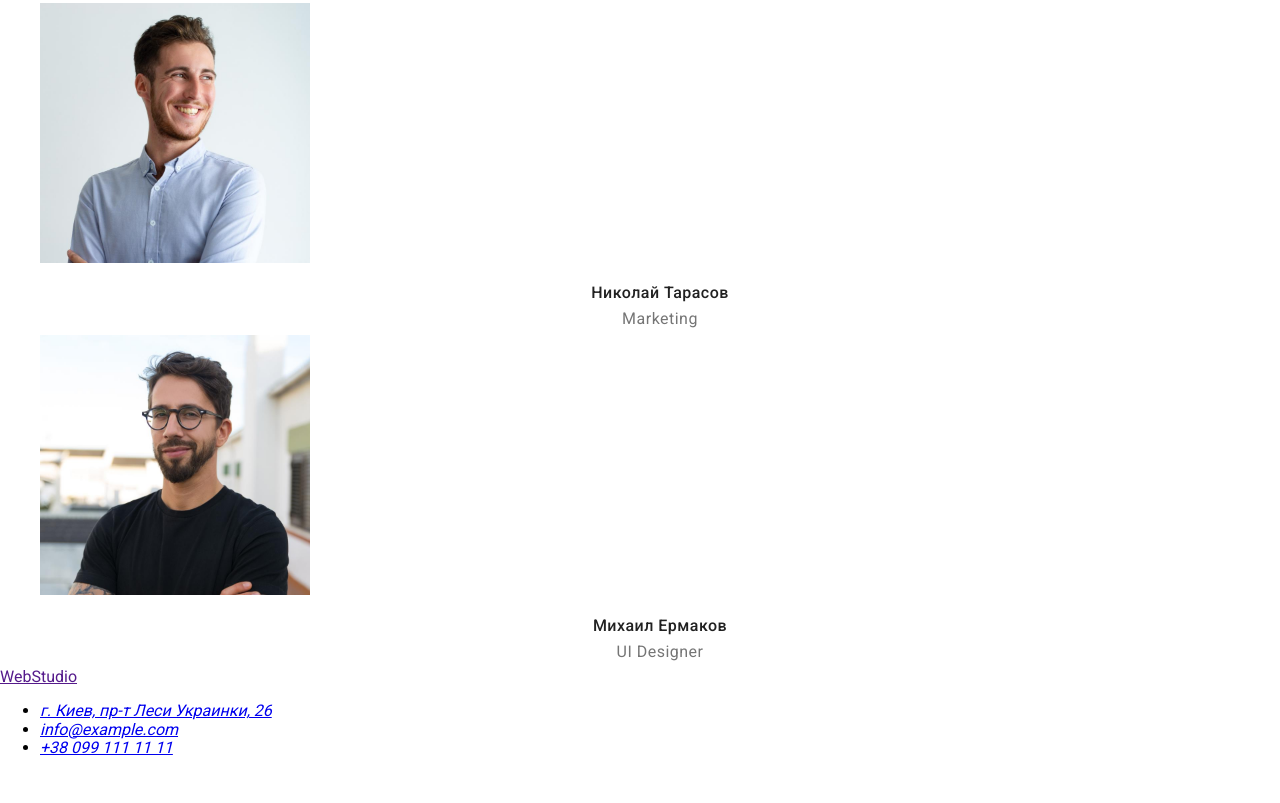
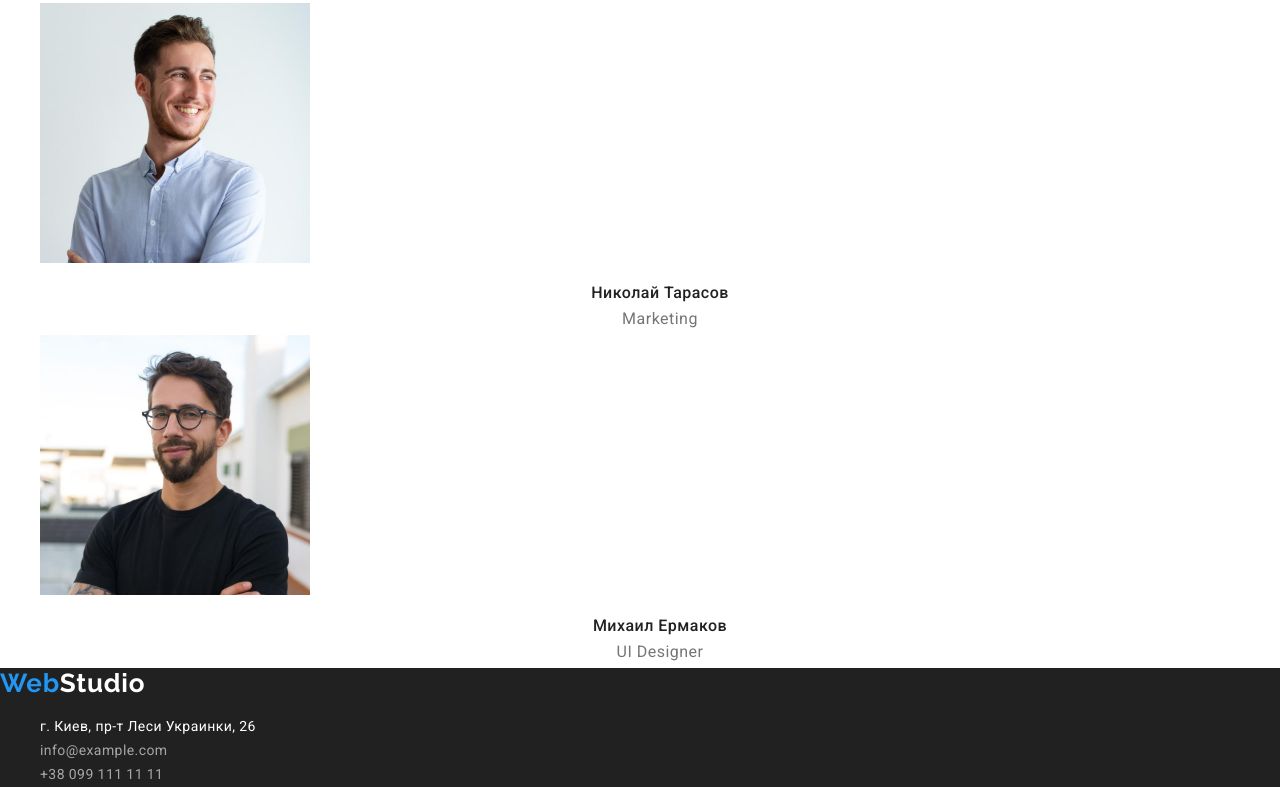
Before and after one commit to miklukha/goit-markup-hw-02, a plain HTML site: page index.html in a window 1280 px wide. Shown: the part 2359-3162 px from the top of the page. Before the commit the page ends 3132 px from the top, so only its background shows below. Drawn offline with nearby package versions, Linux system fonts and the light colour scheme.

Commit message:
make footer

```diff
--- a/css/styles.css
+++ b/css/styles.css
@@ -48,6 +48,10 @@ body {
   color: var(--additional-color);
 }
 
+.logo-light {
+  color: var(--second-text-color);
+}
+
 .section-title {
   font-weight: 700;
   font-size: 36px;
@@ -92,7 +96,7 @@ body {
 /*------HERO------*/
 
 .hero {
-  background-color: var(--second-title-color);
+  background-color: var(--third-text-color);
 }
 
 .hero-title {
@@ -158,3 +162,26 @@ body {
   letter-spacing: 0.03em;
   color: var(--first-text-color);
 }
+
+/*------FOOTER------*/
+.footer {
+  background-color: var(--third-text-color);
+}
+
+.address-location {
+  font-style: normal;
+  font-weight: normal;
+  font-size: 14px;
+  line-height: 1.71;
+  letter-spacing: 0.03em;
+  color: var(--second-text-color);
+}
+
+.address-contacts {
+  font-style: normal;
+  font-weight: 400;
+  font-size: 14px;
+  line-height: 1.71;
+  letter-spacing: 0.03em;
+  color: var(--contacts-color);
+}
--- a/index.html
+++ b/index.html
@@ -164,20 +164,31 @@
         </ul>
       </section>
     </main>
-    <footer>
-      <a href="">WebStudio</a>
-      <address>
-        <ul>
+    <footer class="footer">
+      <a href="./index.html" class="logo link"
+        >Web<span class="logo-light">Studio</span></a
+      >
+      <address class="footer-address">
+        <ul class="address-list list">
           <li>
             <a
               href="https://goo.gl/maps/Y2jGbLonfC9cpmkF8"
               target="_blank"
               rel="noreferrer noopener"
+              class="address-location link"
               >г. Киев, пр-т Леси Украинки, 26</a
             >
           </li>
-          <li><a href="mailto:info@example.com">info@example.com</a></li>
-          <li><a href="tel:+380991111111">+38 099 111 11 11</a></li>
+          <li>
+            <a href="mailto:info@example.com" class="address-contacts link"
+              >info@example.com</a
+            >
+          </li>
+          <li>
+            <a href="tel:+380991111111" class="address-contacts link"
+              >+38 099 111 11 11</a
+            >
+          </li>
         </ul>
       </address>
     </footer>
```
